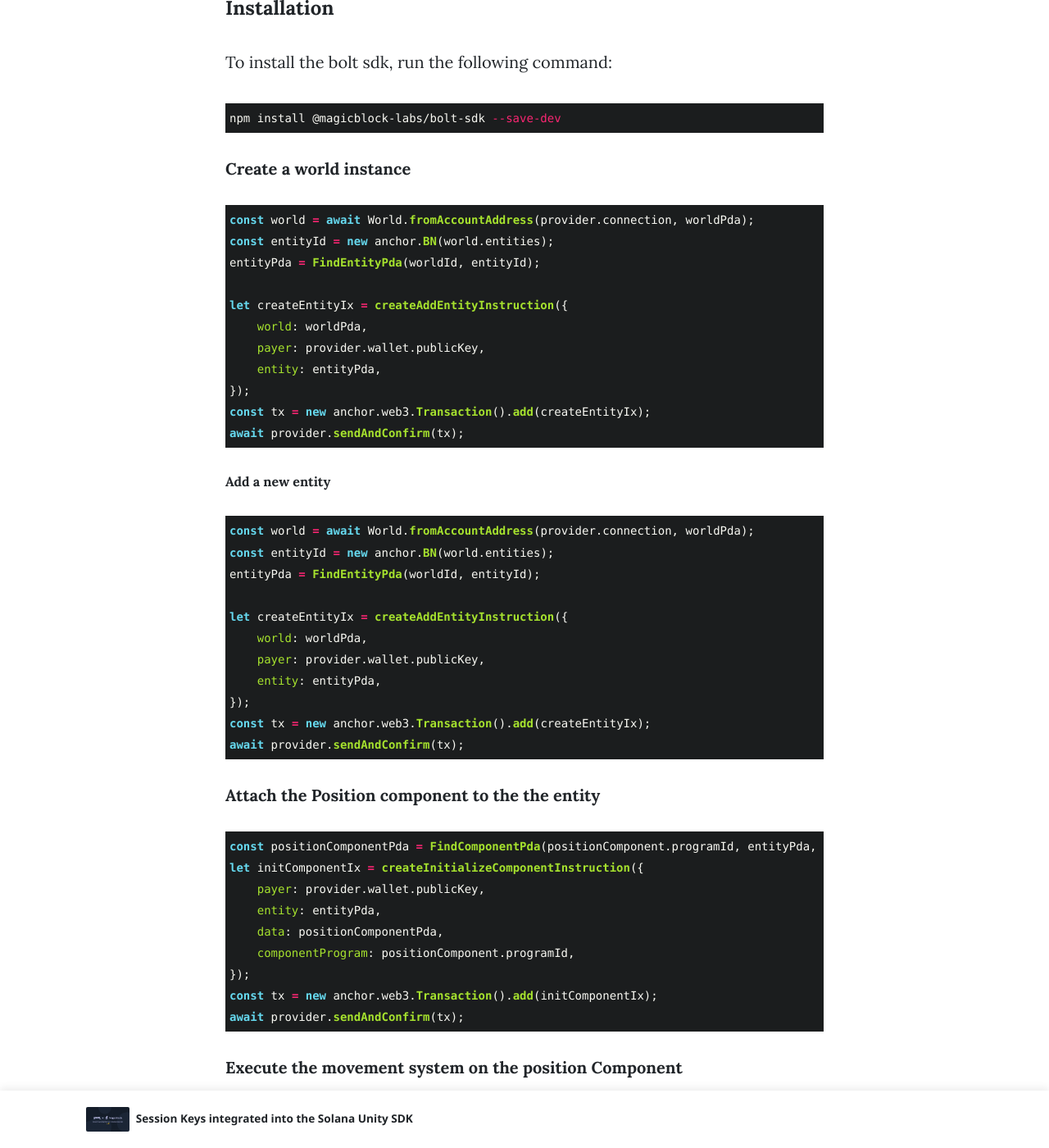
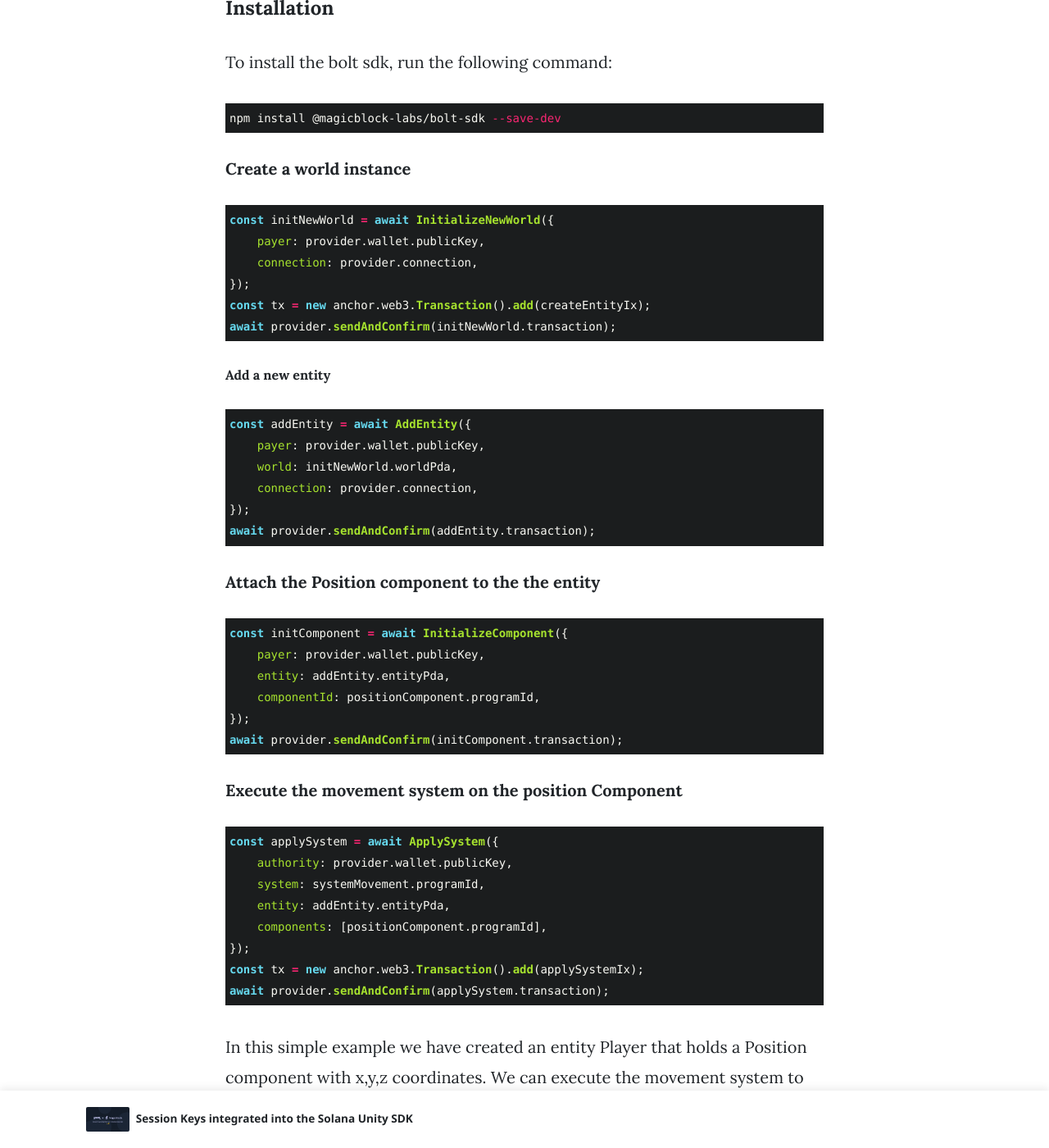
Before and after one commit to magicblock-labs/blog, a Jekyll site: the page built from _posts/2024-03-01-bolt-v0.1.md, in a window 1280 px wide and 1400 px high, scrolled down 4602 px. Shown: the whole window at 82% size. Built offline with Jekyll 4.4.1, drawn with Linux system fonts in a browser that asks for light colours; nearby versions of some CDN libraries; some of the changed text lies outside the part shown.

Commit message:
:memo: Simplify bolt ts syntax

````diff
--- a/_posts/2024-03-01-bolt-v0.1.md
+++ b/_posts/2024-03-01-bolt-v0.1.md
@@ -117,59 +117,47 @@ npm install @magicblock-labs/bolt-sdk --save-dev
 ##### Create a world instance
 
 ```ts
-const world = await World.fromAccountAddress(provider.connection, worldPda);
-const entityId = new anchor.BN(world.entities);
-entityPda = FindEntityPda(worldId, entityId);
-
-let createEntityIx = createAddEntityInstruction({
-    world: worldPda,
+const initNewWorld = await InitializeNewWorld({
     payer: provider.wallet.publicKey,
-    entity: entityPda,
+    connection: provider.connection,
 });
 const tx = new anchor.web3.Transaction().add(createEntityIx);
-await provider.sendAndConfirm(tx);
+await provider.sendAndConfirm(initNewWorld.transaction);
 ```
 
 ###### Add a new entity
 
 ```ts
-const world = await World.fromAccountAddress(provider.connection, worldPda);
-const entityId = new anchor.BN(world.entities);
-entityPda = FindEntityPda(worldId, entityId);
-
-let createEntityIx = createAddEntityInstruction({
-    world: worldPda,
+const addEntity = await AddEntity({
     payer: provider.wallet.publicKey,
-    entity: entityPda,
+    world: initNewWorld.worldPda,
+    connection: provider.connection,
 });
-const tx = new anchor.web3.Transaction().add(createEntityIx);
-await provider.sendAndConfirm(tx);
+await provider.sendAndConfirm(addEntity.transaction);
 ```
 
 ##### Attach the Position component to the the entity
 
 ```ts
-const positionComponentPda = FindComponentPda(positionComponent.programId, entityPda, "");
-let initComponentIx = createInitializeComponentInstruction({
+const initComponent = await InitializeComponent({
     payer: provider.wallet.publicKey,
-    entity: entityPda,
-    data: positionComponentPda,
-    componentProgram: positionComponent.programId,
+    entity: addEntity.entityPda,
+    componentId: positionComponent.programId,
 });
-const tx = new anchor.web3.Transaction().add(initComponentIx);
-await provider.sendAndConfirm(tx);
+await provider.sendAndConfirm(initComponent.transaction);
 ```
 
 ##### Execute the movement system on the position Component
 
 ```ts
-let applySystemIx = createApplyInstruction({
-    componentProgram: positionComponent.programId,
-    boltSystem: systemMovement.programId,
-    boltComponent: positionComponentPda,
+const applySystem = await ApplySystem({
+    authority: provider.wallet.publicKey,
+    system: systemMovement.programId,
+    entity: addEntity.entityPda,
+    components: [positionComponent.programId],
 });
 const tx = new anchor.web3.Transaction().add(applySystemIx);
-await provider.sendAndConfirm(tx);
+await provider.sendAndConfirm(applySystem.transaction);
 ```
 
 In this simple example we have created an entity Player that holds a Position component with x,y,z coordinates. We can execute the movement system to change its state.
````
